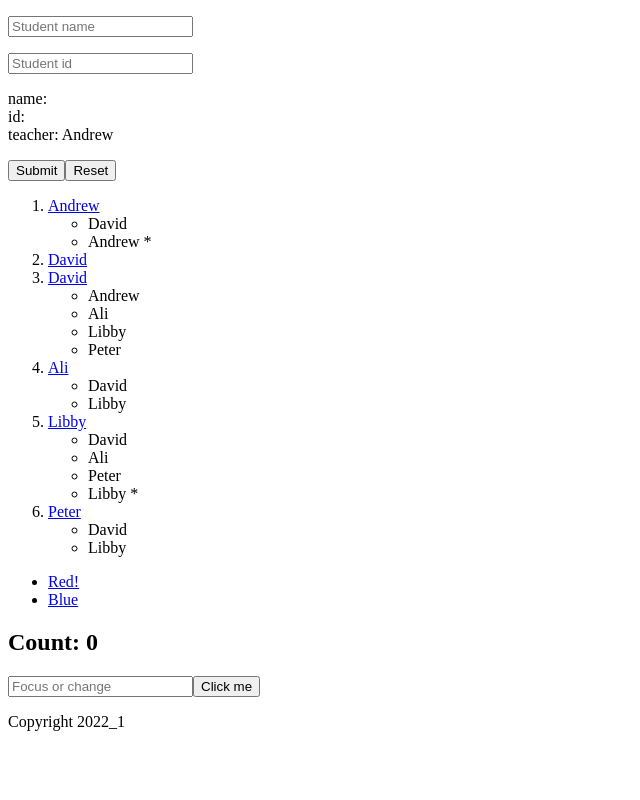
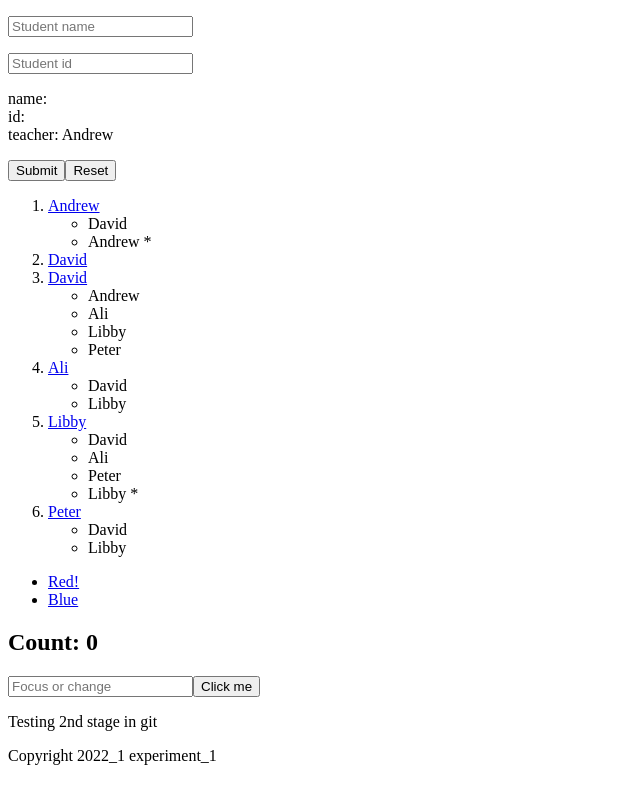
Before and after one commit to tc6899/andrew-test, a React (Create React App) app: page / in a window 1280 px wide. Shown: the whole page, without its empty margins (0-640 px from the left). Built offline with nearby package versions, Linux system fonts and the light colour scheme; the HTML template or start-up script is replaced by a standard one.

Commit message:
Extra line in app.js

```diff
--- a/src/App.js
+++ b/src/App.js
@@ -26,7 +26,7 @@ function App() {
 
         <Route path="/" exact component={Home} />
       </StudentsProvider>
-
+      <p>Testing 2nd stage in git</p>
       <Footer />
     </BrowserRouter>
   );
--- a/src/Footer.js
+++ b/src/Footer.js
@@ -1,3 +1,3 @@
 export default function Footer() {
-  return <p>Copyright 2022_1</p>;
+  return <p>Copyright 2022_1 experiment_1</p>;
 }
```
